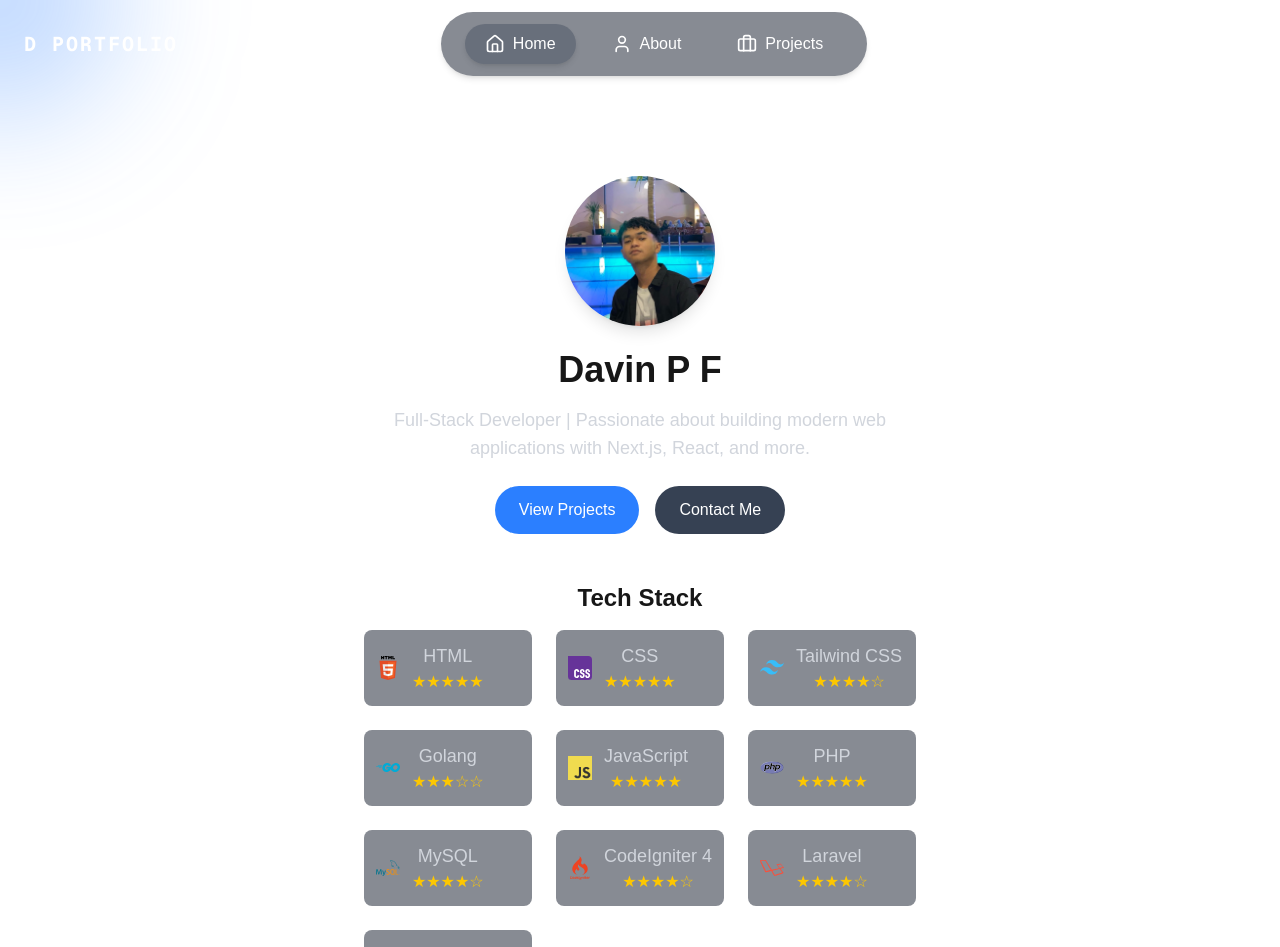
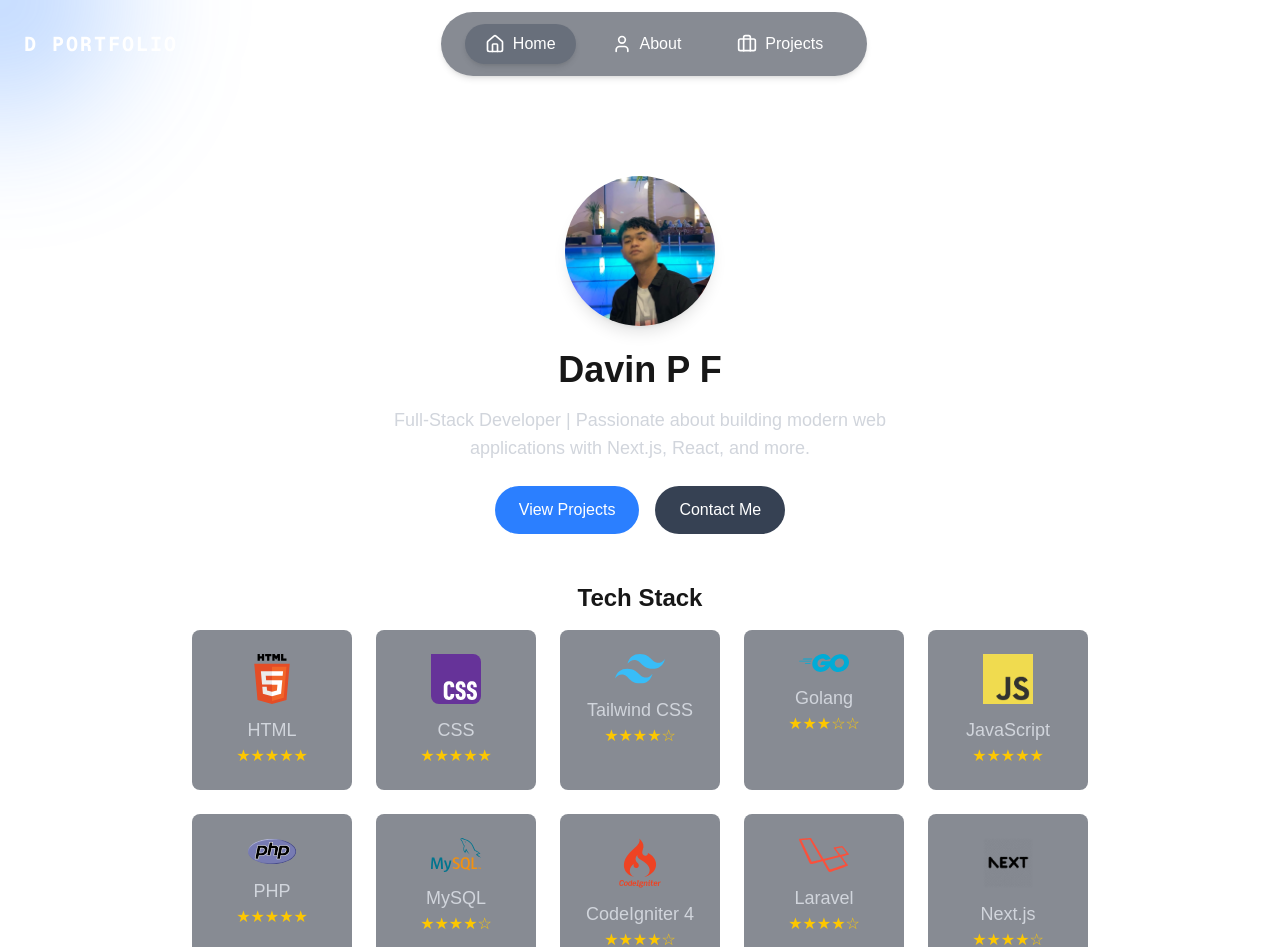
Before and after one commit to VinLvy/D-portfolio, a Next.js app: page / in a window 1280 px wide. Shown: the top 947 px of the page. Built offline with nearby package versions, Linux system fonts and the light colour scheme.

Commit message:
Home 1.5

```diff
--- a/src/app/page.js
+++ b/src/app/page.js
@@ -39,7 +39,7 @@ export default function Home() {
       {/* Skills Section */}
       <div className="mt-12 ">
         <h2 className="text-2xl font-semibold mb-4">Tech Stack</h2>
-        <div className="grid grid-cols-2 md:grid-cols-3 gap-6 text-gray-300">
+        <div className="grid grid-cols-2 md:grid-cols-5 gap-6 text-gray-300 justify-center">
           {[
             { name: "HTML", icon: "/icons/html.svg", stars: 5 },
             { name: "CSS", icon: "/icons/css.svg", stars: 5 },
@@ -52,12 +52,10 @@ export default function Home() {
             { name: "Laravel", icon: "/icons/laravel.svg", stars: 4 },
             { name: "Next.js", icon: "/icons/next.png", stars: 4 }
           ].map((tech, index) => (
-            <div key={index} className="flex items-center space-x-3 bg-gray-900/50 backdrop-blur-lg bg-opacity-50 p-3 rounded-lg">
-              <Image src={tech.icon} alt={tech.name} width={24} height={24} />
-              <div>
-                <p className="text-lg font-medium">{tech.name}</p>
-                <p className="text-yellow-400">{"★".repeat(tech.stars) + "☆".repeat(5 - tech.stars)}</p>
-              </div>
+            <div key={index} className="flex flex-col items-center bg-gray-900/50 backdrop-blur-lg bg-opacity-50 p-6 rounded-lg w-40 h-40">
+              <Image src={tech.icon} alt={tech.name} width={50} height={50} className="mb-3" />
+              <p className="text-lg font-medium text-center">{tech.name}</p>
+              <p className="text-yellow-400">{"★".repeat(tech.stars) + "☆".repeat(5 - tech.stars)}</p>
             </div>
           ))}
         </div>
```
